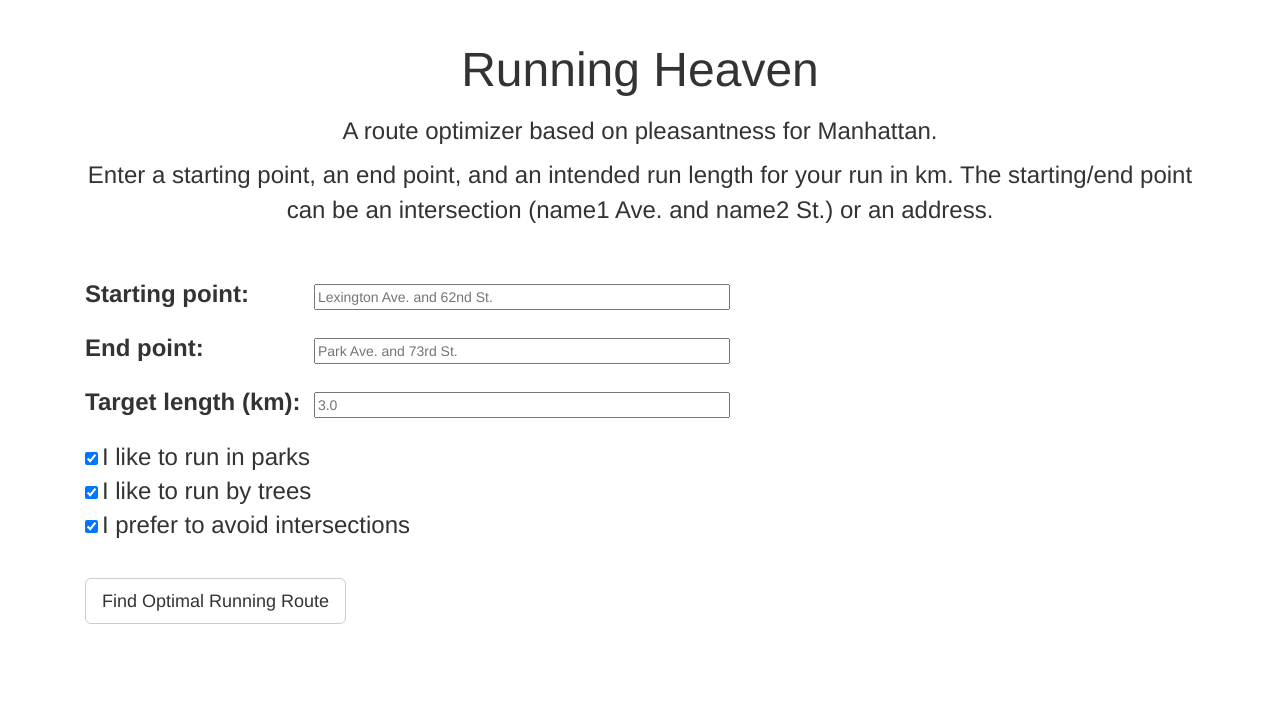
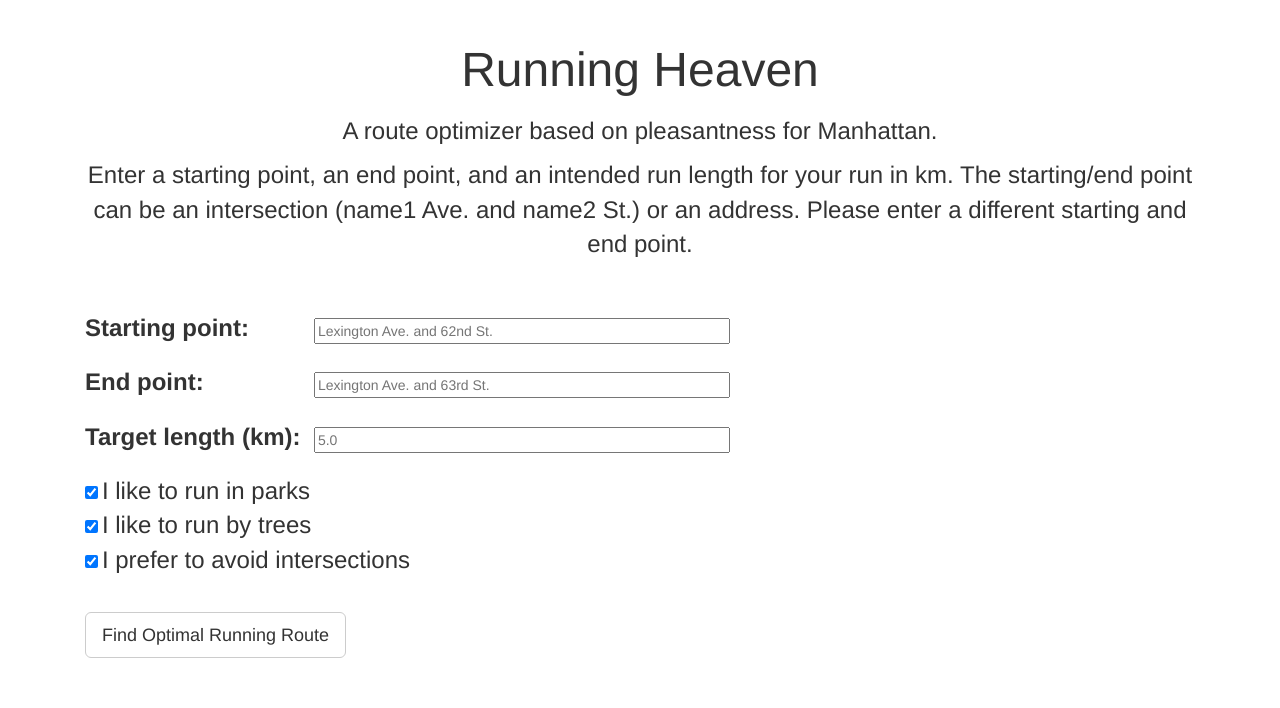
Before and after one commit to faubin/running_heaven, a Flask app: page / in a window 1280 px wide. Shown: the part 164-872 px from the top of the page. Before the commit the page ends 788 px from the top, so only its background shows below. Run offline with Flask 2, Linux system fonts and the light colour scheme; some libraries are stand-ins or nearby versions.

Commit message:
tweaking user interface, changing default, adding option to select what is to be included in the optimization.

```diff
--- a/app/flaskexample/templates/input.html
+++ b/app/flaskexample/templates/input.html
@@ -61,7 +61,7 @@
        <p></p>
        <font size="7">Running Heaven</font><p></p>
        <font size="5"> A route optimizer based on pleasantness for Manhattan.</font><p></p>
-       <font size="5"> Enter a starting point, an end point, and an intended run length for your run in km. The starting/end point can be an intersection (name1 Ave. and name2 St.) or an address.</font><p></p>
+       <font size="5"> Enter a starting point, an end point, and an intended run length for your run in km. The starting/end point can be an intersection (name1 Ave. and name2 St.) or an address. Please enter a different starting and end point.</font><p></p>
    </div>
 
    <div class = "container">
@@ -69,15 +69,15 @@
      <form action="/output" method="GET">
        <div class="form-group">
          <label for="pt1"><font size="5"><strong>Starting point:</strong> </font></label>
-         <input type="text" id="pt1" name='pt1' size="48" placeholder="Lexington Ave. and 62nd St. ">
+         <input type="text" id="pt1" name='pt1' size="48" placeholder="Lexington Ave. and 62nd St.">
        </div>
        <div class="form-group">
          <label for="pt2"><font size="5"><strong>End point:</strong> </font></label>
-         <input type="text" id="pt2" name='pt2'  size="48" placeholder="Park Ave. and 73rd St.">
+         <input type="text" id="pt2" name='pt2'  size="48" placeholder="Lexington Ave. and 63rd St.">
        </div>
        <div class="form-group">
          <label for="length"><font size="5"><strong>Target length (km):</strong> </font></label>
-         <input type="text" id="length" name='length'  size="48" placeholder="3.0">
+         <input type="text" id="length" name='length'  size="48" placeholder="5.0">
        </div>
 
        <div class="form-group">
--- a/app/flaskexample/templates/output.html
+++ b/app/flaskexample/templates/output.html
@@ -128,15 +128,15 @@
      <form action="/output" method="GET">
        <div class="form-group">
          <label for="pt1"><font size="5"><strong>Starting point:</strong> </font></label>
-         <input type="text" id="pt1" name='pt1' size="48" placeholder="Lexington Ave. and 62nd St. ">
+         <input type="text" id="pt1" name='pt1' size="48" placeholder="Lexington Ave. and 62nd St.">
        </div>
        <div class="form-group">
          <label for="pt2"><font size="5"><strong>End point:</strong> </font></label>
-         <input type="text" id="pt2" name='pt2'  size="48" placeholder="Park Ave. and 73rd St.">
+         <input type="text" id="pt2" name='pt2'  size="48" placeholder="Lexington Ave. and 63rd St.">
        </div>
        <div class="form-group">
          <label for="length"><font size="5"><strong>Target length (km):</strong> </font></label>
-         <input type="text" id="length" name='length'  size="48" placeholder="3.0">
+         <input type="text" id="length" name='length'  size="48" placeholder="5.0">
        </div>
 
        <div class="form-group">
--- a/app/flaskexample/views.py
+++ b/app/flaskexample/views.py
@@ -31,7 +31,7 @@ def output():
     # end point
     pt2_address = request.args.get('pt2')
     if pt2_address == '':
-        pt2_address = 'Park Ave. and 73rd St.'
+        pt2_address = 'Lexington Ave. and 63rd St.'
     pt2 = gmaps.get_lon_lat_from_address(pt2_address + ', Manhattan, NY')
     # combined points
     pt = (pt1, pt2)
@@ -39,7 +39,7 @@ def output():
     # distance to run
     length = request.args.get('length')
     if length == '':
-        length = '3.'
+        length = '5.'
     length = float(length)
 
     # sets the weight to 0 if a preference is not checked
```
